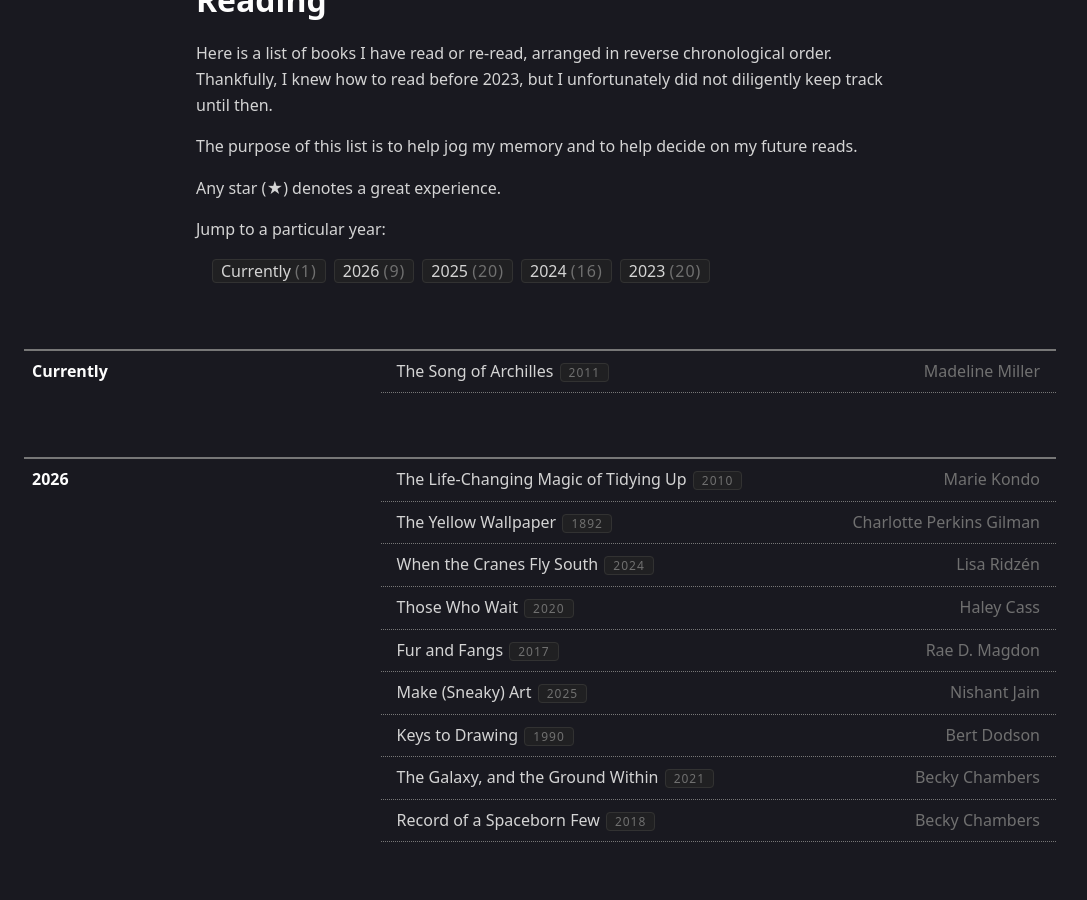
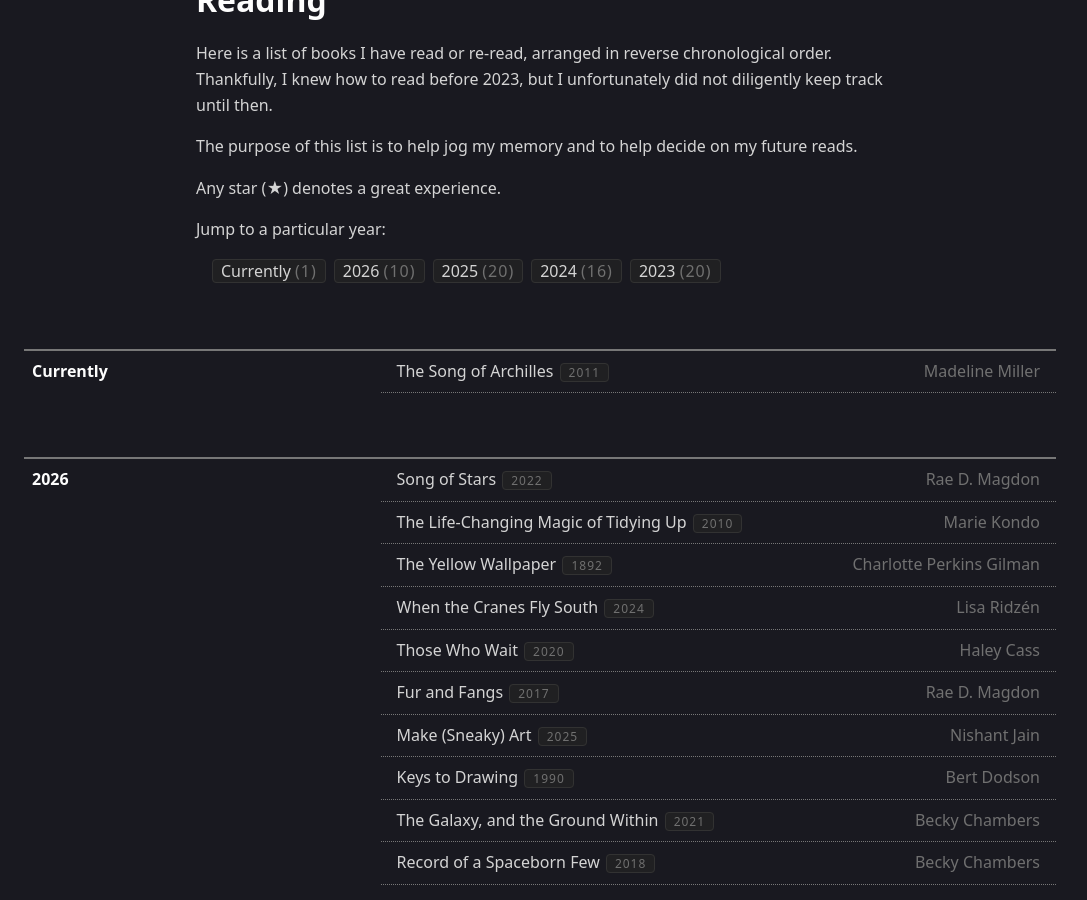
Before and after one commit to KlazHTT/personal-website, a Jekyll site: the page built from pages/reading.md, in a window 1280 px wide and 900 px high, scrolled down 319 px. Shown: the whole window, without its empty margins (100-1187 px from the left). Built offline with Jekyll 4.4.1, drawn with Linux system fonts in a browser that asks for light colours.

Commit message:
Update reads.yml

```diff
--- a/_data/reads.yml
+++ b/_data/reads.yml
@@ -6,6 +6,10 @@
       status:
 - year: 2026
   reads:
+    - title: Song of Stars
+      author: Rae D. Magdon
+      published: 2022
+      status: Completed
     - title: The Life-Changing Magic of Tidying Up
       author: Marie Kondo
       published: 2010
```
